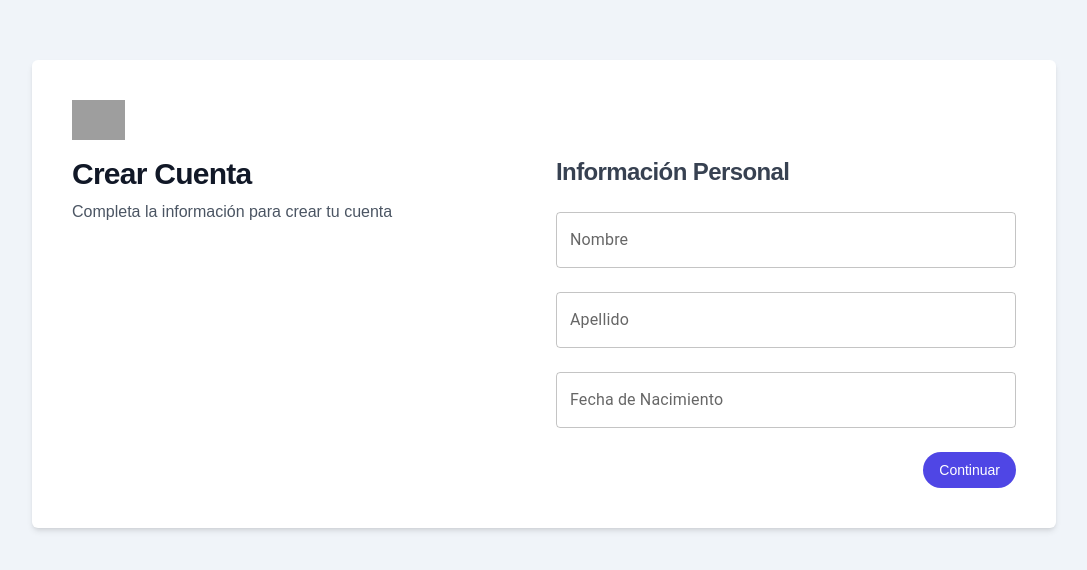
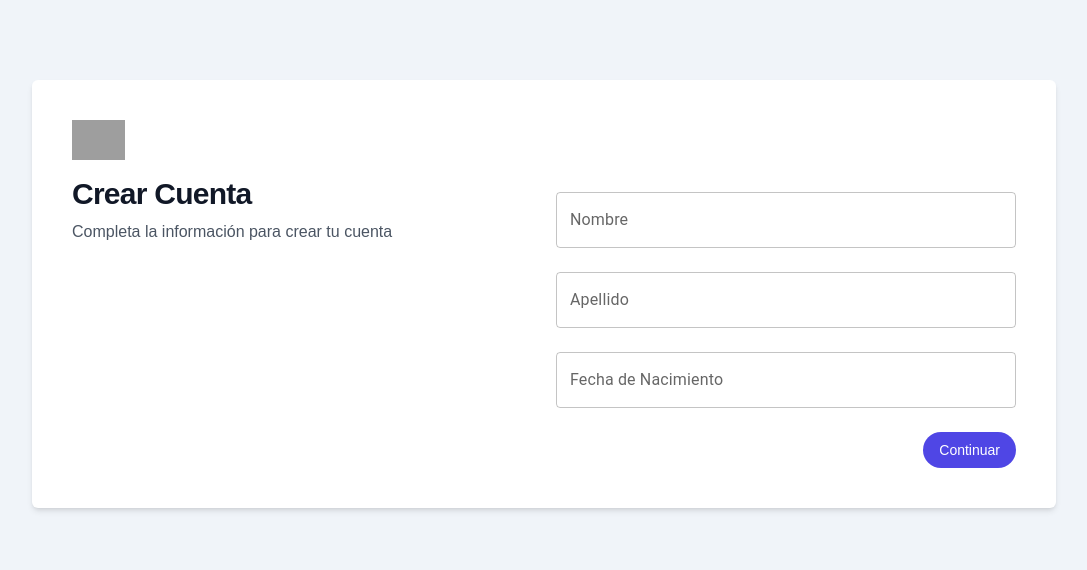
Before and after one commit to Ovtt17/survey-app-ui, a React (Vite) app: page /register in a window 1280 px wide. Shown: the part 106-676 px from the top of the page, without its empty margins (96-1183 px from the left). Built offline with nearby package versions, Linux system fonts and the light colour scheme; no server answers; grey boxes are pictures that could not be loaded.

Commit message:
refactor: Remove heading from UserPersonalDetailsStep component

```diff
--- a/src/components/register/UserPersonalDetailsStep.tsx
+++ b/src/components/register/UserPersonalDetailsStep.tsx
@@ -52,7 +52,6 @@ const UserPersonalDetailsStep: FC<UserPersonalDetailsStepProps> = ({
 
   return (
     <div>
-      <h3 className='pb-2 text-2xl font-bold tracking-tight text-gray-700'>Información Personal</h3>
       <TextField
         label="Nombre"
         name="firstName"
```
